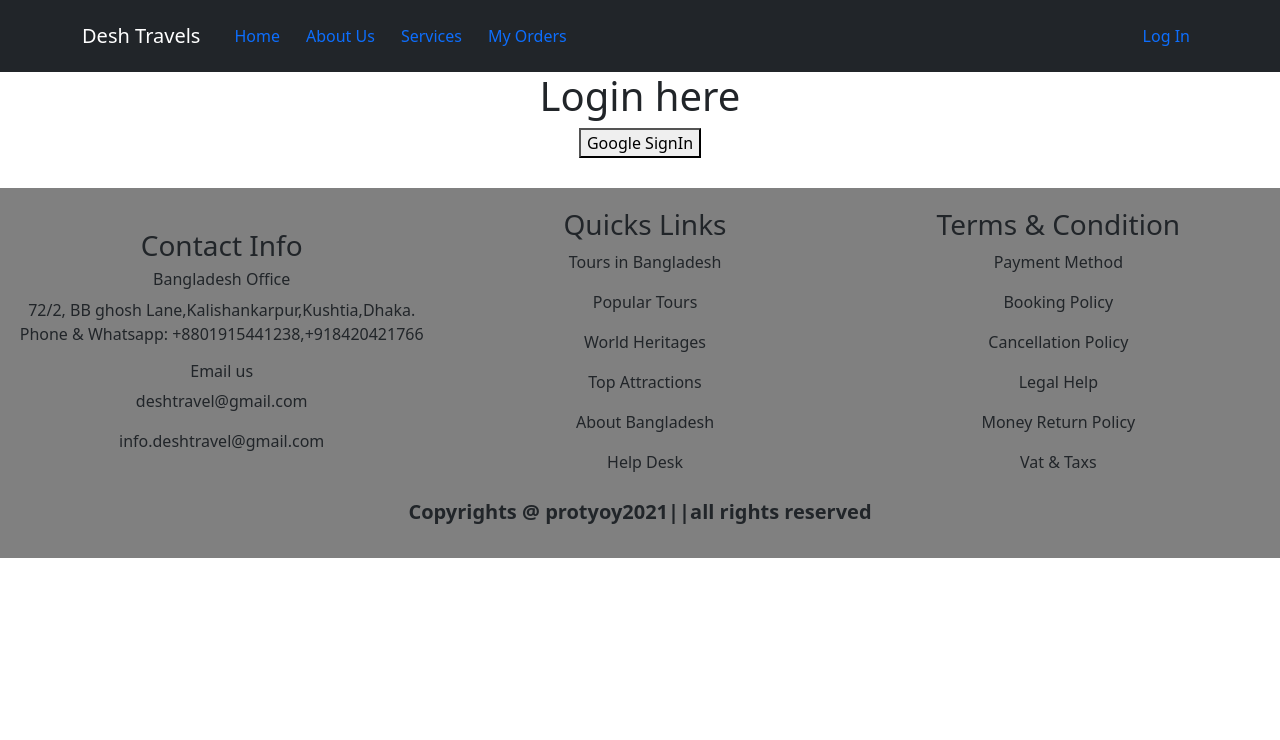
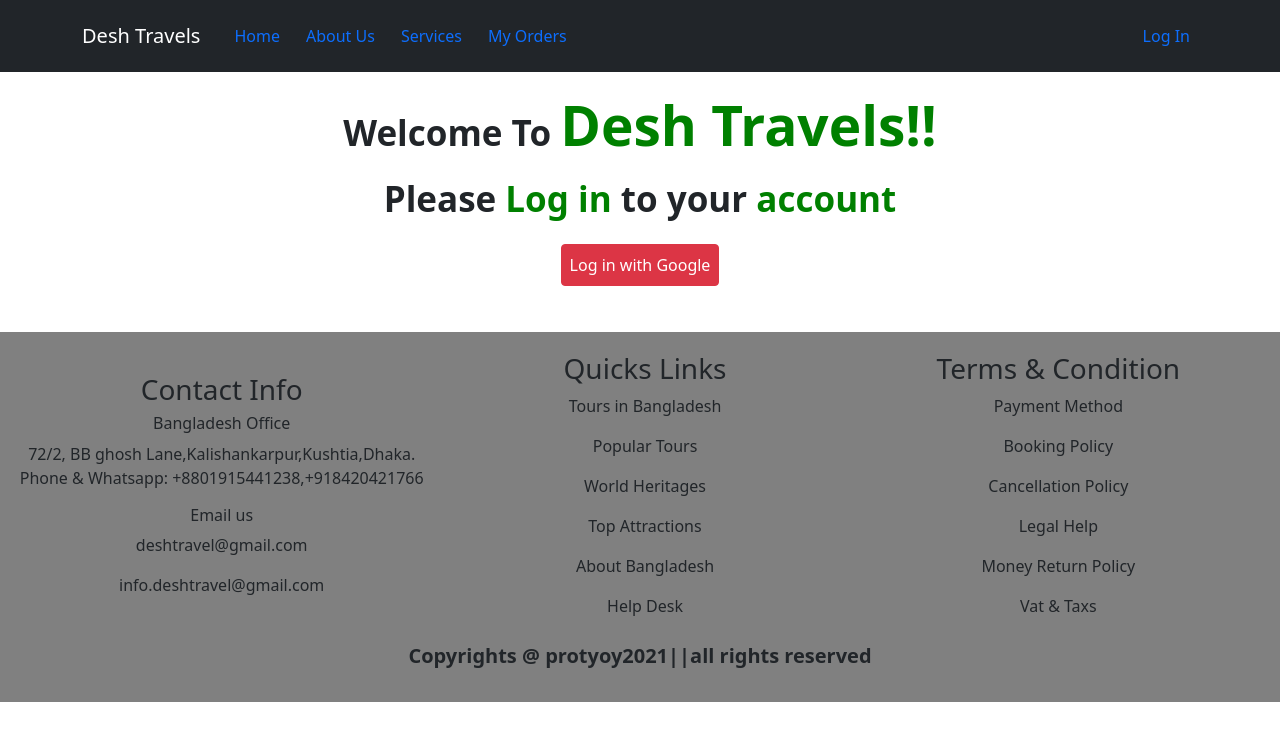
Before and after one commit to ProtyoyGhosh/desh_travel_tourism_fullstack_website, a React (Create React App) app: page /login in a window 1280 px wide. Shown: the top 740 px of the page. Built offline with nearby package versions, Linux system fonts and the light colour scheme; no server answers.

Commit message:
redirect issue

```diff
--- a/package.json
+++ b/package.json
@@ -3,6 +3,9 @@
   "version": "0.1.0",
   "private": true,
   "dependencies": {
+    "@fortawesome/fontawesome-svg-core": "^1.2.36",
+    "@fortawesome/free-solid-svg-icons": "^5.15.4",
+    "@fortawesome/react-fontawesome": "^0.1.16",
     "@testing-library/jest-dom": "^5.14.1",
     "@testing-library/react": "^11.2.7",
     "@testing-library/user-event": "^12.8.3",
--- a/src/Components/Login/Login.js
+++ b/src/Components/Login/Login.js
@@ -1,4 +1,7 @@
 import React from 'react';
+/* import { FontAwesomeIcon } from '@fortawesome/react-fontawesome'
+import { faCoffee } from '@fortawesome/free-solid-svg-icons' */
+
 import { useHistory, useLocation } from 'react-router';
 import useAuth from '../../Hooks/useAuth';
 
@@ -17,10 +20,17 @@ const Login = () => {
             })
             .finally(() => setIsLoading(false));
     }
+
+
     return (
         <div>
-            <h1>Login here</h1>
-            <button onClick={handleGoogleLogin}>Google SignIn</button>
+            <h1 style={{ fontSize: '35px', fontWeight: '600', margin: '20px' }}>Welcome To <span style={{ color: 'green', fontSize: '55px', fontWeight: '700', }}>Desh Travels!!</span></h1>
+            <h3 style={{ fontSize: '35px', fontWeight: '600' }}>Please <span style={{ color: 'green' }}>Log in </span> to your <span style={{ color: 'green' }}>account</span></h3>
+            <div className="button">
+                <button className='btn btn-danger m-3 p-2' onClick={handleGoogleLogin}>
+                    Log in with Google
+                </button>
+            </div>
         </div>
     );
 };
--- a/src/Components/Services/Services.js
+++ b/src/Components/Services/Services.js
@@ -1,4 +1,5 @@
-import { getDefaultNormalizer } from '@testing-library/dom';
+import { FontAwesomeIcon } from '@fortawesome/react-fontawesome'
+import { faShoppingCart } from '@fortawesome/free-solid-svg-icons'
 import React, { useEffect, useState } from 'react';
 import { Link } from 'react-router-dom';
 
@@ -22,6 +23,9 @@ const Services = () => {
         });
     }
 
+    const element = <FontAwesomeIcon icon={faShoppingCart} />
+
+
     return (
         <div>
             <h1 className='pt-5' style={{ color: 'green', fontSize: '45px', fontWeight: '700' }}>Our packages</h1>
@@ -35,7 +39,7 @@ const Services = () => {
                                     <h6 style={{ marginTop: '20px', color: 'green', fontSize: '22px', fontWeight: '700' }}>{item.name}</h6>
                                     <p style={{ fontSize: '12px', padding: '10px', color: 'black', fontWeight: '600' }}>{item.desc}</p>
                                     <h5 style={{ paddingBottom: '10px', color: 'orangered' }}>${item.price}  USD</h5>
-                                    <Link to='/myorders'><button onClick={() => handleOrder(index)} className='btn btn-success'>Book Now</button></Link>
+                                    <Link to='/myorders'><button onClick={() => handleOrder(index)} className='btn btn-success'>{element} Book Now</button></Link>
 
                                 </div>
                             ))
```
Also changed, not shown: 1 other file (tests, documents, lock files or other folders).
